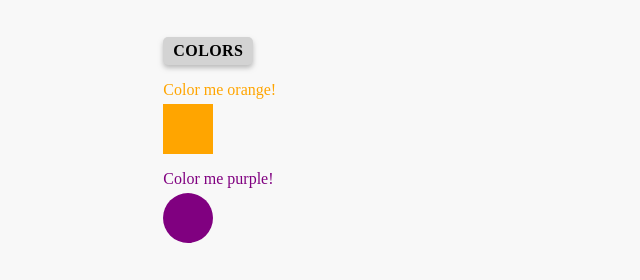
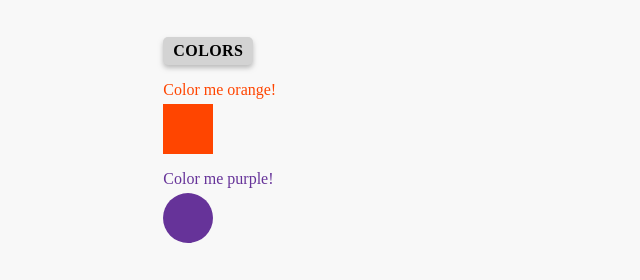
Before and after one commit to AxinitM/ICodeThis-html-css-experiments, a plain HTML site: page index.html in a window 1280 px wide. Shown: the part 451-731 px from the top of the page, without its empty margins (317-957 px from the left). Drawn offline with Linux system fonts and the light colour scheme.

Commit message:
Update styles.css
Changing the primary colors in the Colors section

```diff
--- a/styles.css
+++ b/styles.css
@@ -4,8 +4,8 @@
   /* colors */
   --backgroundMain: #f8f8f8;
   --backgroundHeaderColor: lightgray;
-  --orangeColor: orange;
-  --purpleColor: purple;
+  --orangeColor: orangered;
+  --purpleColor: rebeccapurple;
   --shadowColor: hsla(0, 0%, 50%, 0.5);
   --purpleColorOpacityMid: hsla(300, 100%, 25%, 0.5);
   --purpleColorOpacityMax: hsla(300, 100%, 25%, 0.2);
```
